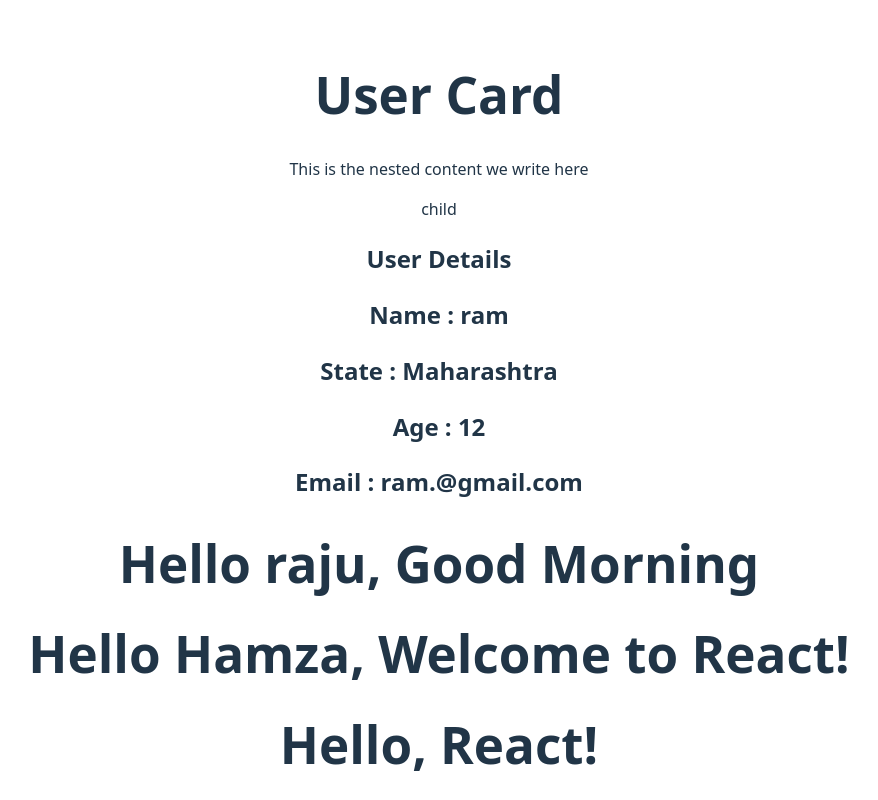
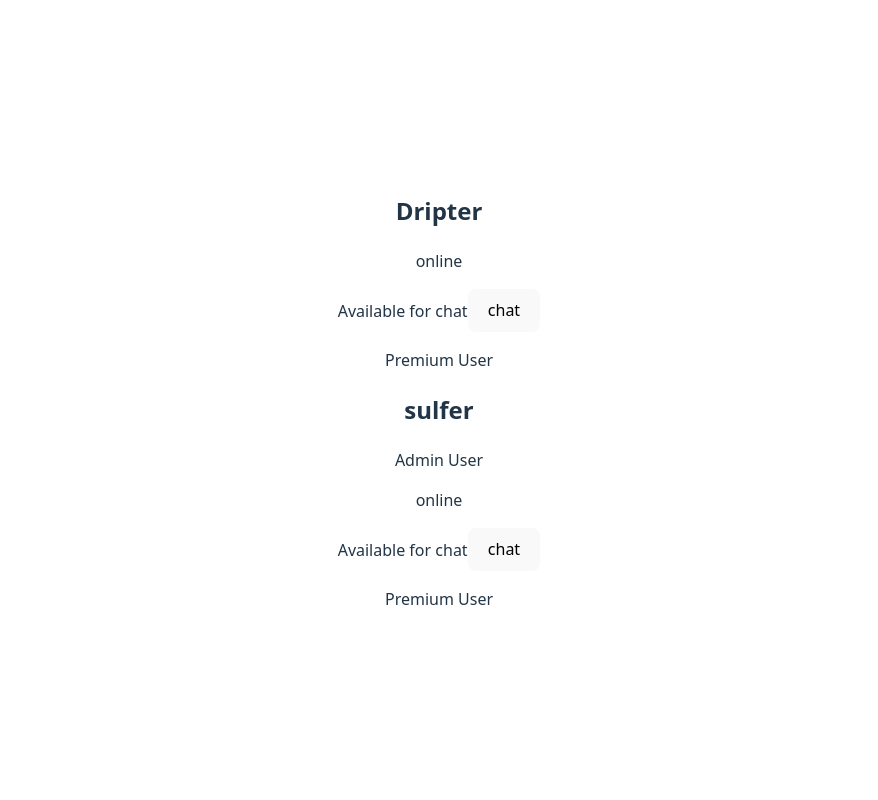
Before and after one commit to Rajat-web-server/React_Learning, a React app: page / in a window 1280 px wide. Shown: the top 800 px of the page, without its empty margins (201-1079 px from the left). Built offline with nearby package versions, Linux system fonts and the light colour scheme; the HTML template or start-up script is replaced by a standard one.

Commit message:
Day 4 : Conditonal Rendering and it's varous types

```diff
--- a/src/App.jsx
+++ b/src/App.jsx
@@ -10,20 +10,25 @@ import { Things } from './Product'
 export {Greetings} from './Greetings.jsx'
 import { Usercard } from './UserCard.jsx'
 import { Cardwrapper } from './CardWrapper.jsx'
-
-
 import './App.css'
 import { Greetings } from './Greetings.jsx'
+import { Userdetails } from './userDetails.jsx'
 
 
 function App() {
   return (
     <div>
+
+    <Userdetails name={"Anthony"} isOnline={false} hideOffline={true}/>
+    <Userdetails name={"Dripter"} isOnline={true} isNewuser={false} isPremium={true}/>
+    <Userdetails name={"sulfer"} isOnline={true} isNewuser={false} isPremium={true} role="admin"/>
+
+
       {/* <Name />
       <StyleEg />
 
       <ContactForm /> */}
-      < Cardwrapper name="User Card" child="child" >
+      {/* < Cardwrapper name="User Card" child="child" >
       <p>This is the nested content we write here</p>
 
       </Cardwrapper>
@@ -34,7 +39,7 @@ function App() {
       <Welcome name="Bruce" alias="Batman" />
         <Things name="Laptop" price="$500" added={true} Categories={
           ["car, samosa"]
-        } />
+        } /> */}
 
 
       {/* <Welcome name="rathod" />
--- /dev/null
+++ b/src/userDetails.jsx
@@ -0,0 +1,61 @@
+
+export const Userdetails = ({ name, isOnline, hideOffline, isPremium, isNewuser, role }) => {
+
+    //If statement approach
+
+    if (hideOffline && !isOnline) {
+        return null;
+    }
+    //variable for complex logic
+    let rolebadge=null;
+    if(role==="admin"){
+        rolebadge=<p>Admin User</p>
+    }else if(role==="moderator"){
+        rolebadge=<p>Moderator User</p>
+    }
+        // if (isOnline) {
+        //     return (
+        //         <div>
+        //             <h2>{name}</h2>
+        //             <p>online</p>
+        //             <span>available for chat</span>
+        //             <br />
+
+        //             <button>chat</button>
+
+        //         </div>
+        //     );
+        // };
+        // return (
+        //     <div>
+        //         <h2>{name}</h2>
+        //         <p>offline</p>
+        //         <small> not available for chat</small>
+        //     </div>
+        // )
+
+
+    //Ternary operator approach
+
+    return (
+
+        <div>
+            <h2>{name}</h2>
+            <p>{rolebadge}</p>
+            <p>{isOnline ? "online" : "offline"}</p>
+            <span>{isOnline ? "Available for chat" : "Not available for chat"}</span>
+            {
+                isOnline ? (<button>chat</button>)
+                    : null
+            }
+            {isPremium && <p>Premium User</p>}
+            {isNewuser && <p>Welcome New User!</p>}
+        </div>
+    );
+
+    //&& operator approach
+    //only render the chat button if the value is true
+
+
+
+}
```
